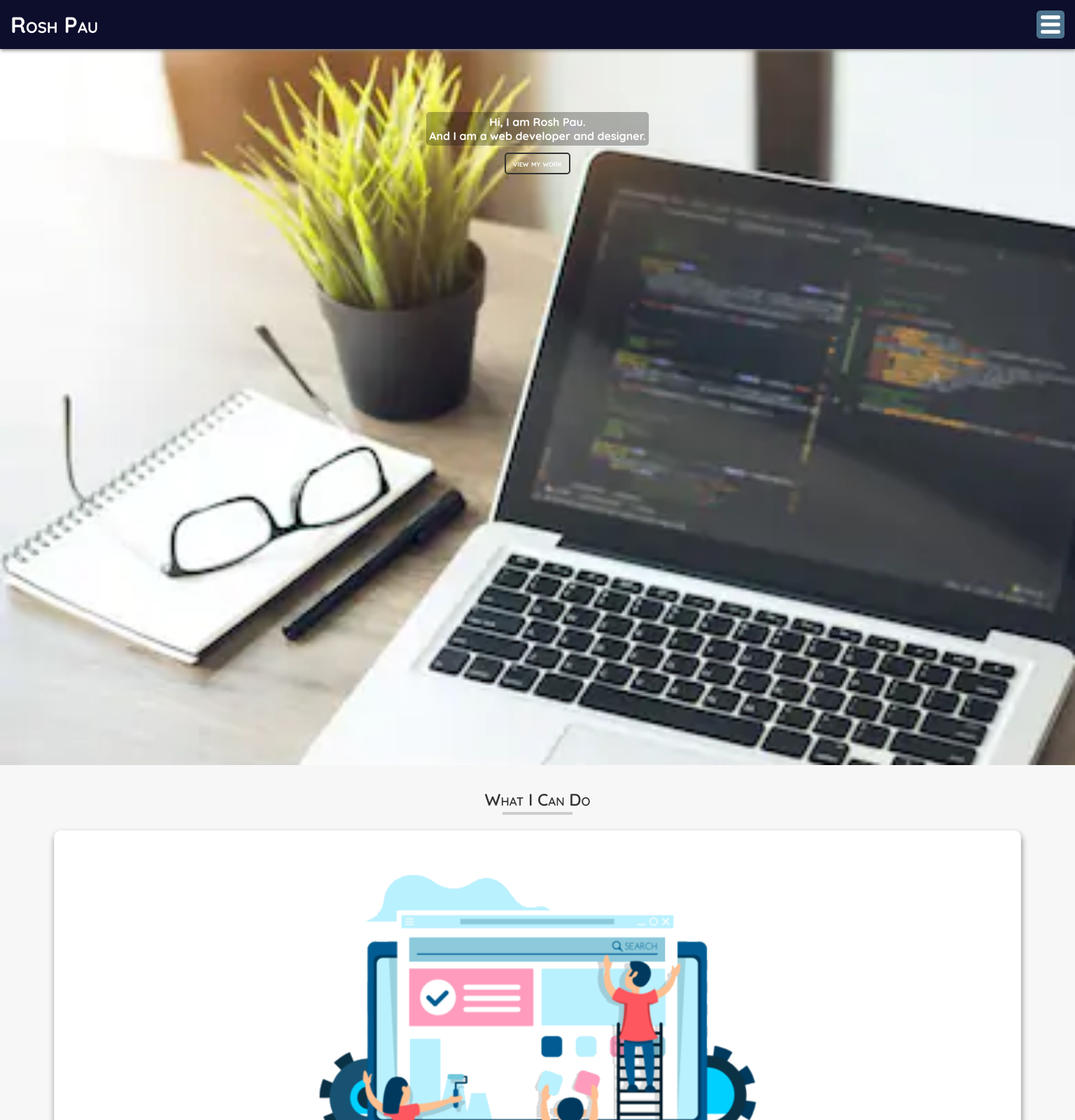
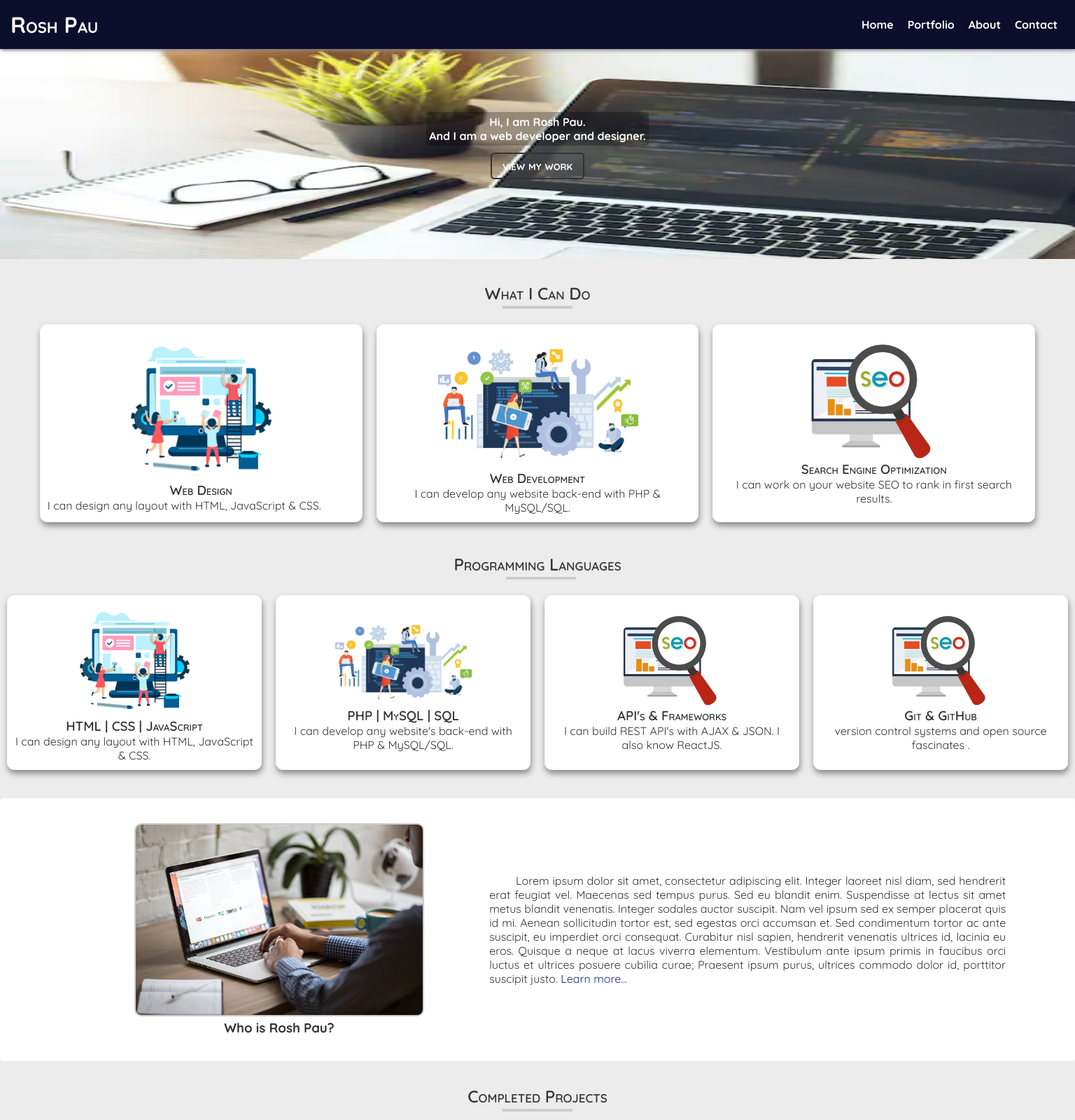
Before and after one commit to DevFidelis/portfolio-script, a PHP site: page / in a window 1536 px wide. Shown: the top 1600 px of the page at 70% size. Run offline with PHP 8.4, Linux system fonts and the light colour scheme; some libraries are stand-ins or nearby versions.

Commit message:
added css for destops

```diff
--- a/css/main.css
+++ b/css/main.css
@@ -13,7 +13,7 @@
 /* CSS for HTML elements */
 html, body {
   height: 100%;
-  background-color: #F7F7F7;
+  background-color: #ececec;
 }
 
 header {
@@ -33,10 +33,21 @@ header {
   z-index: 4;
 }
 
+header p {
+  margin-left: auto;
+  cursor: pointer;
+}
+
+header h1 {
+  color: #fff;
+  font-variant: small-caps;
+}
+
 footer {
   position: relative;
   width: 100%;
   height: 200px;
+  margin-top: 15px;
   background-color: #0d0d2c;
 }
 
@@ -57,23 +68,25 @@ footer {
   display: flex;
   justify-content: flex-start;
   align-items: flex-start;
-  flex-direction: column;
+  flex-flow: row wrap;
   padding: 20px;
   height: 150px;
 }
 
 .footer-body h3 {
   color: #fff;
+  font-variant: small-caps;
+  margin: 5px;
 }
 
-header p {
-  margin-left: auto;
-  cursor: pointer;
+.footer-body-section {
+  margin-left: 70px;
 }
 
-header h1 {
+.footer-body-section a {
   color: #fff;
-  font-variant: small-caps;
+  display: block;
+  padding-left: 10px;
 }
 
 /* anchor elements css */
@@ -103,6 +116,10 @@ a:active {
 /* CSS for classes */
 .app {
   min-height: 100%;
+}
+
+.nav-desk {
+  display: none;
 }
 
 .navbar {
@@ -179,22 +196,18 @@ a:active {
   font-weight: bold;
   border: 2px solid #333;
   border-radius: 5px;
-  padding: 6px 10px;
+  padding: 6px 15px;
   padding-top: 5px;
+  font-size: large;
   font-weight: bold;
   font-variant: small-caps;
+  cursor: pointer;
 }
 
 .btn-view-work:hover, .btn-view-work:focus {
-  background-color: #00000000;
-  border: 2px solid #333;
-  border-radius: 5px;
-  padding: 6px 15px;
-  margin-top: 5px;
-  font-weight: bold;
-  font-size: large;
-  font-variant: small-caps;
-  transition: all 0.5s ease-in-out;
+  background-color: rgba(255, 255, 255, 0.548);
+  opacity: 0.5;
+  color: #333;
 }
 
 .skills {
@@ -203,6 +216,7 @@ a:active {
   align-items: center;
   flex-direction: column;
   margin-top: 100px;
+  width: 100%;
 }
 
 .pro-skills, .projects {
@@ -257,19 +271,14 @@ a:active {
   word-wrap: break-word;
 }
 
+.project {
+  box-shadow: none;
+  border: 1px solid #ccc;
+}
+
 .project:hover, .project:focus {
-  display: flex;
-  justify-content: center;
-  align-items: center;
-  flex-direction: column;
-  background-color: #fff;
   box-shadow: -1px -5px 8px #888888, 1px 5px 8px #888888;
-  margin: 10px;
-  padding: 10px;
   width: 95%;
-  border: 1px solid #F7F7F7;
-  border-radius: 10px;
-  word-wrap: break-word;
   transition: all 0.5s;
 }
 
@@ -288,6 +297,7 @@ a:active {
   border-top: 1px solid #F7F7F7;
   border-bottom: 1px solid #F7F7F7;
   border-radius: 5px;
+  width: 100%;
 }
 
 .about-head {
@@ -419,3 +429,8 @@ input:focus, textarea:focus {
 .btn-submit:focus, .btn-submit:hover {
   opacity: 0.9;
 }
+
+/* fontawesome styles */
+.fab {
+  color: #fff;
+}
--- /dev/null
+++ b/css/screens.css
@@ -0,0 +1,113 @@
+/* Css for different screens */
+
+/*
+  ##Device = Desktops
+  ##Screen = 1281px to higher resolution desktops
+*/
+
+@media (min-width: 1281px) {
+  #menu {
+    display: none;
+  }
+
+  .nav-desk {
+    margin-left: auto;
+    display: flex;
+    justify-content: flex-start;
+    align-items: flex-start;
+    flex-flow: row nowrap;
+  }
+
+  .nav-desk li {
+    list-style-type: none;
+    margin: 10px;
+  }
+
+  .nav-desk li a {
+    color: #fff;
+    font-weight: bold;
+  }
+
+  .nav-desk li a:hover {
+    text-decoration: none;
+    opacity: 0.5;
+  }
+
+  .section-part {
+    flex-flow: row nowrap;
+    align-items: stretch;
+  }
+
+  .section-part-sector {
+    width: 30%;
+    text-align: center;
+  }
+
+  .about {
+    flex-flow: row nowrap;
+    padding: 30px;
+  }
+
+  .about-head {
+    width: 40%;
+    margin: 5px;
+  }
+
+  .about-body {
+    width: 50%;
+  }
+
+  .contact-area {
+    margin-top: 130px;
+  }
+
+  .contact-block, .contact-area h2 {
+    width: 50%;
+  }
+
+}
+
+/*
+  ##Device = Laptops, Desktops
+  ##Screen = B/w 1025px to 1280px
+*/
+
+@media (min-width: 1025px) and (max-width: 1280px) {
+
+}
+
+/*
+  ##Device = Tablets, Ipads (portrait)
+  ##Screen = B/w 768px to 1024px
+*/
+
+@media (min-width: 768px) and (max-width: 1024px) {
+
+}
+
+/*
+  ##Device = Tablets, Ipads (landscape)
+  ##Screen = B/w 768px to 1024px
+*/
+
+@media (min-width: 768px) and (max-width: 1024px) and (orientation: landscape) {
+
+}
+
+/*
+  ##Device = Low Resolution Tablets, Mobiles (Landscape)
+  ##Screen = B/w 481px to 767px
+*/
+
+@media (min-width: 481px) and (max-width: 767px) {
+
+}
+
+/*
+  ##Device = Most of the Smartphones Mobiles (Portrait)
+  ##Screen = B/w 320px to 479px
+*/
+
+@media (min-width: 320px) and (max-width: 480px) {
+
+}
--- a/footer.php
+++ b/footer.php
@@ -2,9 +2,22 @@
   </div>
   <footer>
     <div class="footer-body">
-      <h3>Follow Me On</h3>
-      <div class="footer-body-socials">
-        Facebook Twitter Instagram LinkedIn GitHub
+      <div class="footer-body-section">
+        <h3>Quick Links</h3>
+          <a href="index.php">Home</a>
+          <a href="#portfolio">Portfolio</a>
+          <a href="#about">About</a>
+          <a href="contact.php">Contact</a>
+      </div>
+      <div class="footer-body-section">
+        <h3>Follow Me On</h3>
+        <div class="footer-body-socials">
+          <i class="fab fa-facebook-square fa-2x"></i>
+          <i class="fab fa-instagram-square fa-2x"></i>
+          <i class="fab fa-twitter-square fa-2x"></i>
+          <i class="fab fa-linkedin fa-2x"></i>
+          <i class="fab fa-github-square fa-2x"></i>
+      </div>
       </div>
     </div>
     <div class="footer-copyright">
--- a/header.php
+++ b/header.php
@@ -4,9 +4,12 @@
   <meta charset="UTF-8">
   <meta http-equiv="X-UA-Compatible" content="IE=Edge">
   <meta name="viewport" content="width=device-width, initial-scale=1">
+  <!-- fontawesome icons -->
+  <script src="https://kit.fontawesome.com/05a82a2fc6.js" crossorigin="anonymous"></script>
   <title>Rosh Pau</title>
   <!-- Custom Styles -->
   <link rel="stylesheet" href="css/main.css">
+  <link rel="stylesheet" href="css/screens.css">
 </head>
 <body>
   <div class="app">
@@ -15,6 +18,20 @@
       <p id="menu">
         <img src="img/menu.png" alt="menu" style="width:40px;height:40px;"/>
       </p>
+      <ul class="nav-desk">
+        <li>
+          <a href="index.php">Home</a>
+        </li>
+        <li>
+          <a href="#portfolio">Portfolio</a>
+        </li>
+        <li>
+          <a href="#about">About</a>
+        </li>
+        <li>
+          <a href="contact.php">Contact</a>
+        </li>
+      </ul>
     </header>
     <nav class="navbar">
       <ul>
--- a/index.php
+++ b/index.php
@@ -4,7 +4,7 @@ include 'header.php';
 ?>
 
 <section class="gesture">
-  <img id="gesture-back" src="img/back-three.png" alt="loading image..." style="width:100%;height:auto;"/>
+  <img id="gesture-back" src="img/back-three.png" alt="loading image..." style="width:100%;height:300px;"/>
   <div class="gesture-text">
     <p>
       Hi, I am Rosh Pau.
@@ -25,7 +25,7 @@ include 'header.php';
       </p>
     </div>
     <div class="section-part-sector">
-      <img src="img/web-dev.png" alt="*" style="width:50%;height:auto;" />
+      <img src="img/web-dev.png" alt="*" style="width:80%;height:auto;" />
       <h3>Web Development</h3>
       <p class="section-part-sector-p">
         I can develop any website back-end with PHP & MySQL/SQL.
@@ -51,7 +51,7 @@ include 'header.php';
       </p>
     </div>
     <div class="section-part-sector">
-      <img src="img/web-dev.png" alt="*" style="width:50%;height:auto;" />
+      <img src="img/web-dev.png" alt="*" style="width:70%;height:auto;" />
       <h3>PHP | MySQL | SQL</h3>
       <p class="section-part-sector-p">
         I can develop any website's back-end with PHP & MySQL/SQL.
@@ -79,7 +79,7 @@ include 'header.php';
     <h3>Who is Rosh Pau?</h3>
   </div>
   <article class="about-body">
-    Lorem ipsum dolor sit amet, consectetur adipiscing elit. Integer laoreet nisl diam, sed hendrerit erat feugiat vel. Maecenas sed tempus purus. Sed eu blandit enim. Suspendisse at lectus sit amet metus blandit venenatis. Integer sodales auctor suscipit. Nam vel ipsum sed ex semper placerat quis id mi. Aenean sollicitudin tortor est, sed egestas orci accumsan et. Sed condimentum tortor ac ante suscipit, eu imperdiet orci consequat. Curabitur nisl sapien, hendrerit venenatis ultrices id, lacinia eu eros. Quisque a neque at lacus viverra elementum. Vestibulum ante ipsum primis in faucibus orci luctus et ultrices posuere cubilia curae; Praesent ipsum purus, ultrices commodo dolor id, porttitor suscipit justo.
+    Lorem ipsum dolor sit amet, consectetur adipiscing elit. Integer laoreet nisl diam, sed hendrerit erat feugiat vel. Maecenas sed tempus purus. Sed eu blandit enim. Suspendisse at lectus sit amet metus blandit venenatis. Integer sodales auctor suscipit. Nam vel ipsum sed ex semper placerat quis id mi. Aenean sollicitudin tortor est, sed egestas orci accumsan et. Sed condimentum tortor ac ante suscipit, eu imperdiet orci consequat. Curabitur nisl sapien, hendrerit venenatis ultrices id, lacinia eu eros. Quisque a neque at lacus viverra elementum. Vestibulum ante ipsum primis in faucibus orci luctus et ultrices posuere cubilia curae; Praesent ipsum purus, ultrices commodo dolor id, porttitor suscipit justo. <a href="#">Learn more...</a>
   </article>
 </section>
 <section class="skills projects">
```
